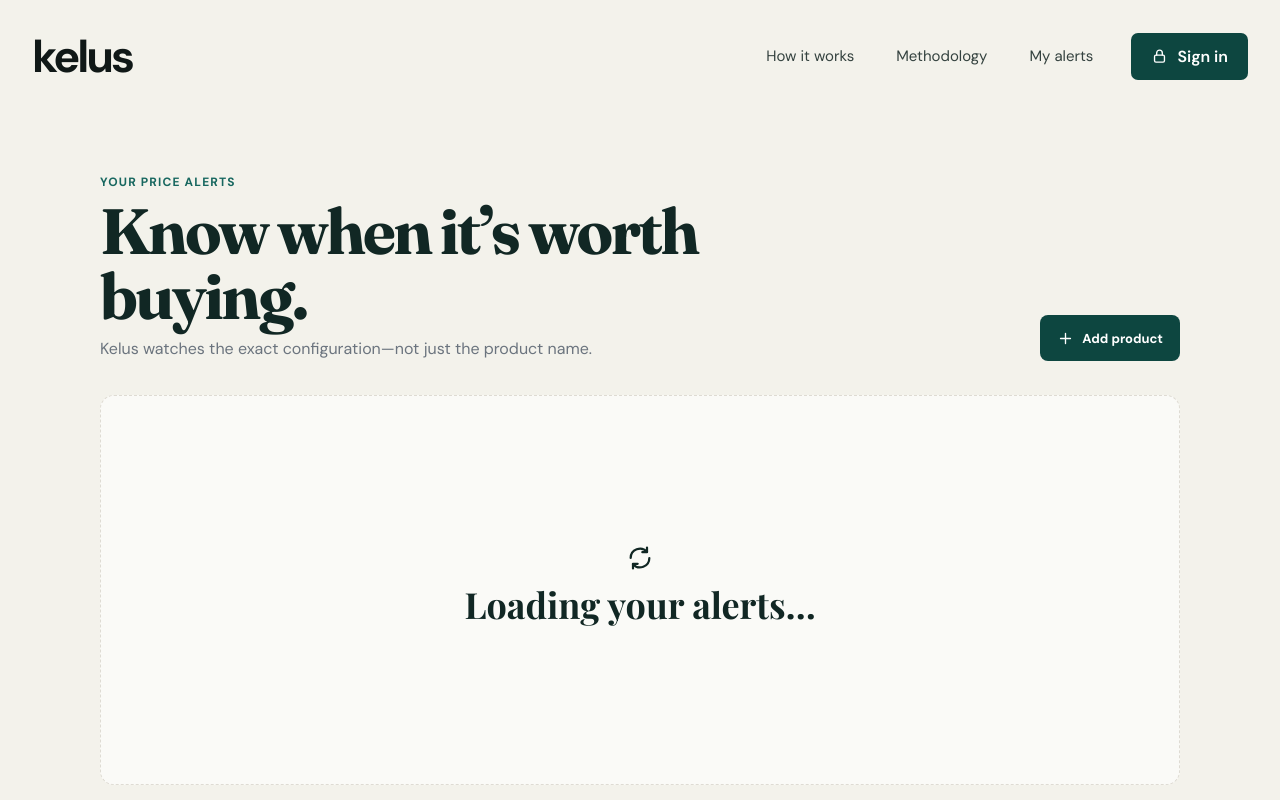
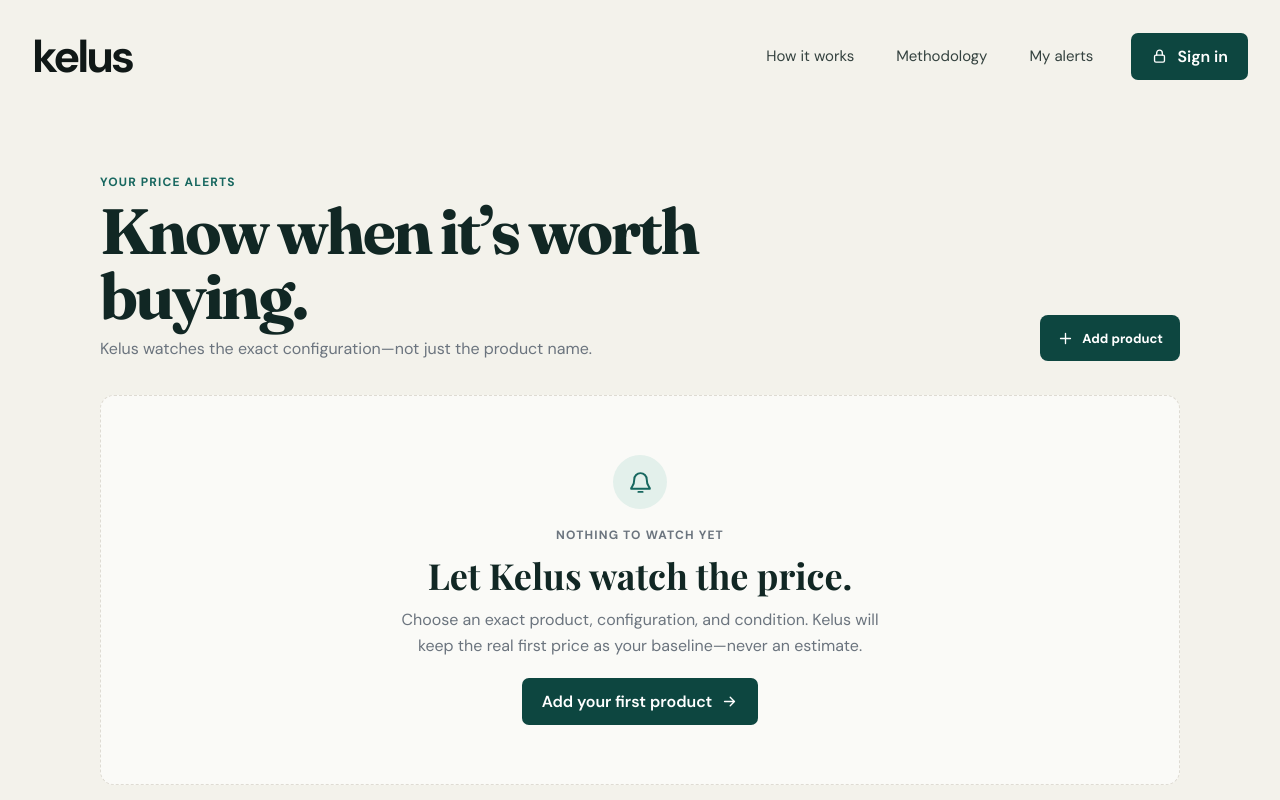
Before and after one commit to youssef-2420/kelus, a Next.js app: page /alerts in a window 1280 px wide. Shown: the top 800 px of the page. Built offline with nearby package versions, Linux system fonts and the light colour scheme; no server answers.

Commit message:
Keep alerts useful while syncing

```diff
--- a/app/alerts/page.tsx
+++ b/app/alerts/page.tsx
@@ -66,9 +66,6 @@
 export default function AlertsPage() {
   const { loading: authLoading, user } = useAuth();
   const [alerts, setAlerts] = useState<PriceAlertRecord[]>([]);
-  // Keep the server-rendered page useful even when auth hydration is delayed.
-  // The authenticated/local load switches this to false only while real data is read.
-  const [ready, setReady] = useState(true);
   const [expanded, setExpanded] = useState<string | null>(null);
   const [refreshing, setRefreshing] = useState<Set<string>>(new Set());
   const [editing, setEditing] = useState<string | null>(null);
@@ -78,18 +75,18 @@
   useEffect(() => {
     if (authLoading) return;
     let cancelled = false;
-    queueMicrotask(() => { if (!cancelled) { setReady(false); setSyncError(""); } });
+    queueMicrotask(() => { if (!cancelled) setSyncError(""); });
     async function loadAndRefresh() {
       let stored: PriceAlertRecord[];
       try {
         if (user) { await migrateLocalAlerts(user); stored = await readUserAlerts(user.id); }
         else stored = readPriceAlerts();
       } catch {
-        if (!cancelled) { setSyncError("We couldn’t sync your alerts. Your local alerts were kept safely."); setReady(true); }
+        if (!cancelled) setSyncError("We couldn’t sync your alerts. Your local alerts were kept safely.");
         return;
       }
       if (cancelled) return;
-      setAlerts(stored); setExpanded(null); setReady(true);
+      setAlerts(stored); setExpanded(null);
       setRefreshing(new Set(stored.filter((alert) => !alert.paused).map((alert) => alert.id)));
       let updated: PriceAlertRecord[];
       if (user) {
@@ -140,8 +137,8 @@
     <section className="alerts-main section">
       <div className="alerts-heading"><div><p className="eyebrow">Your price alerts</p><h1>Know when it’s worth buying.</h1><p>Kelus watches the exact configuration—not just the product name.</p></div><Link href="/#product-search" className="alerts-add-button"><Icon name="plus" size={17}/> Add product</Link></div>
       {syncError && <p className="alerts-sync-error" role="alert">{syncError}</p>}
-      {ready && alerts.length > 0 && <div className="alerts-overview" aria-label="Price alert summary"><span><b>{activeCount}</b> actively watched</span><span><b>{droppedCount}</b> price dropped</span><span><b>{reachedCount}</b> target reached</span></div>}
-      {!ready ? <div className="alerts-empty" role="status"><Icon name="refresh" size={28}/><h2>Loading your alerts…</h2></div> : alerts.length ? <div className="alerts-list">
+      {alerts.length > 0 && <div className="alerts-overview" aria-label="Price alert summary"><span><b>{activeCount}</b> actively watched</span><span><b>{droppedCount}</b> price dropped</span><span><b>{reachedCount}</b> target reached</span></div>}
+      {alerts.length ? <div className="alerts-list">
         {alerts.map((alert) => {
           const open = expanded === alert.id;
           const status = getAlertStatus(alert);
@@ -168,7 +165,7 @@
             </div>}
           </article>;
         })}
-      </div> : <div className="alerts-empty"><span className="alerts-empty-icon"><Icon name="bell" size={25}/></span><p className="eyebrow">Nothing to watch yet</p><h2>Let Kelus watch the price.</h2><p>Choose an exact product, configuration, and condition. Kelus will keep the real first price as your baseline—never an estimate.</p><Link className="button button-primary" href="/#product-search">Add your first product <Icon name="arrow" size={17}/></Link></div>}
+      </div> : <div className="alerts-empty" aria-live="polite"><span className="alerts-empty-icon"><Icon name="bell" size={25}/></span><p className="eyebrow">Nothing to watch yet</p><h2>Let Kelus watch the price.</h2><p>Choose an exact product, configuration, and condition. Kelus will keep the real first price as your baseline—never an estimate.</p><Link className="button button-primary" href="/#product-search">Add your first product <Icon name="arrow" size={17}/></Link></div>}
     </section>
     <p className="alerts-local-note"><Icon name="lock" size={16}/>{user ? "Your alerts are protected by your Kelus account, persist across devices, and are checked automatically." : "Alerts are stored locally until you sign in. Active prices refresh when you open this page."}</p>
   </main>;
```
Also changed, not shown: 1 other file (tests, documents, lock files or other folders).
